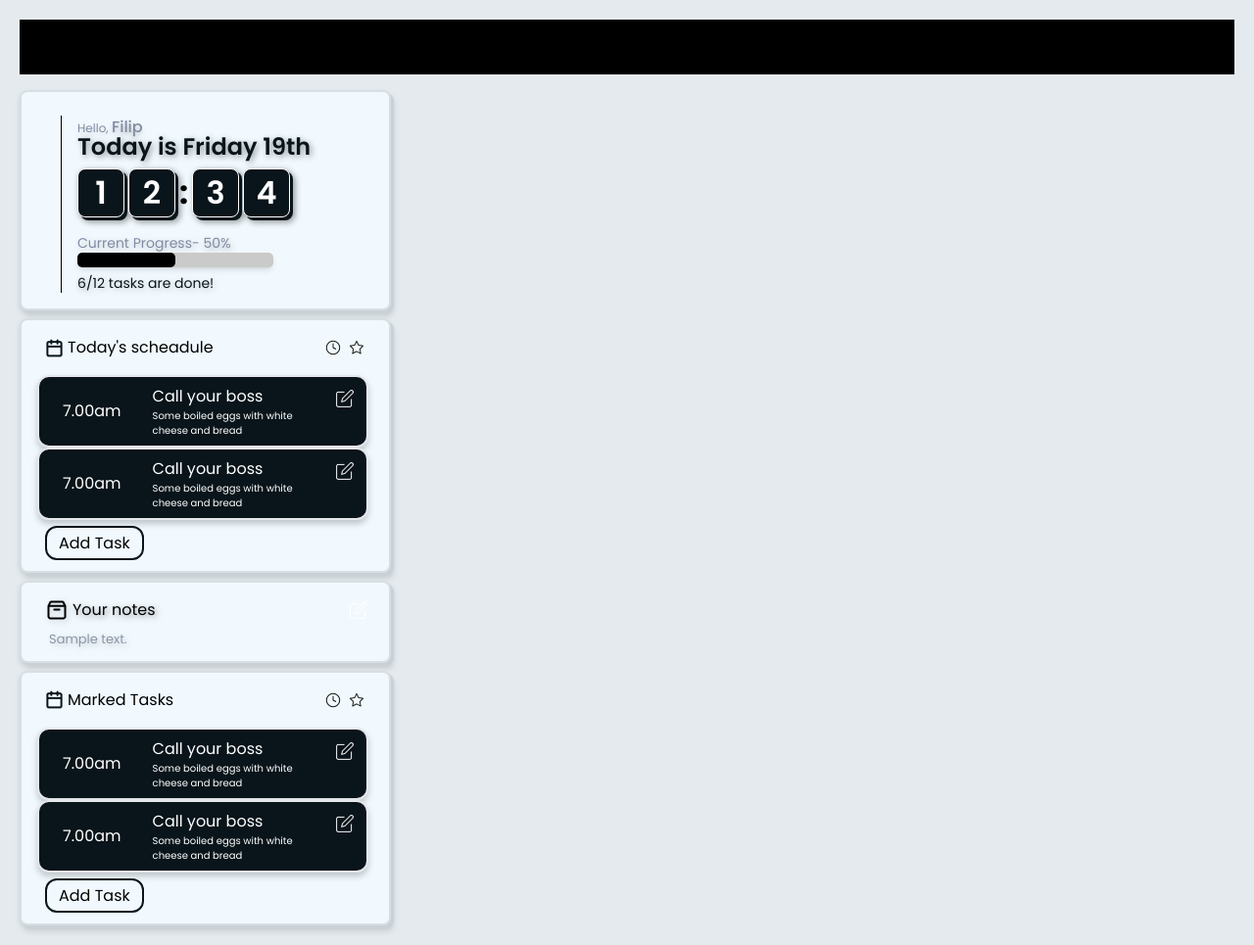
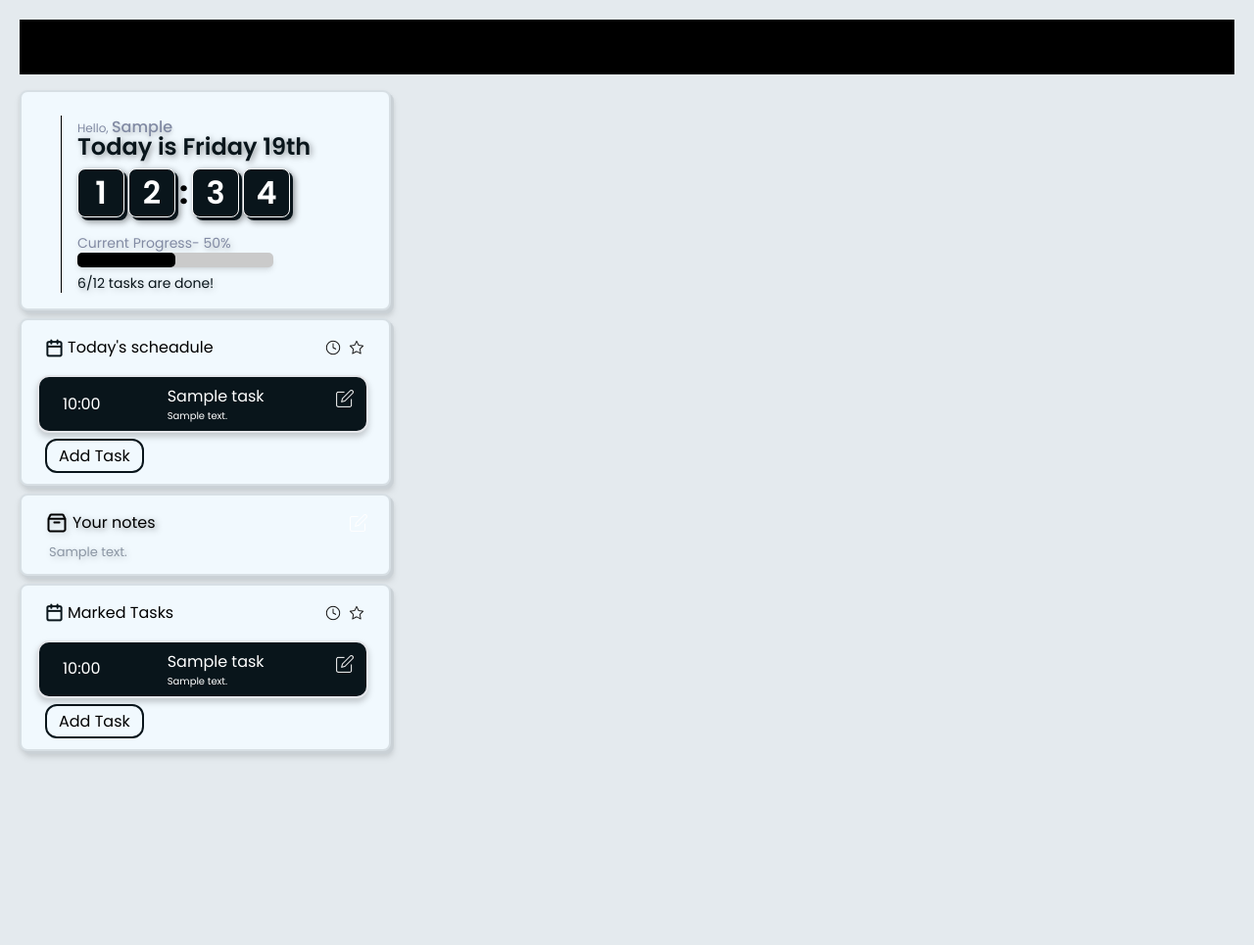
Before and after one commit to v1cttorr/django-todo, a Django app: page /room/1/ in a window 1280 px wide. Shown: the whole page at 98% size. After the commit the page ends 774 px from the top, so only its background shows below. Run offline with Django 5.2, Linux system fonts and the light colour scheme; a user stored in the database is signed in; tables that the repository leaves empty hold one stand-in row (values such as "Sample post"); some libraries are stand-ins or nearby versions.

Commit message:
display tasks in html

```diff
--- a/static/js/getTasks.js
+++ b/static/js/getTasks.js
@@ -5,9 +5,29 @@ function getMarkedTasks(sort) {
         type: 'GET',
         success: function(data) {
             let taskIteration = 0;
+            $('#markedlist').html('');
+
             data.marked_tasks.forEach(function (task) {
                 if(taskIteration <= 1){
-                    console.log(task)
+                    var dateObj = new Date(task.date);
+                    var hours = dateObj.getHours();
+                    var minutes = dateObj.getMinutes();
+                    var formattedTime = hours.toString().padStart(2, '0') + ":" + minutes.toString().padStart(2, '0');
+
+                    $('#markedlist').append(`
+                    <div name="task" class="border-2 rounded-[12px] text-white flex flex-row justify-between gap-2 bg-[#09151B]" style="filter: drop-shadow(0px 4px 3px rgba(0, 0, 0, 0.2));">
+                        <div name="time" class="flex justify-center items-center">
+                            <p class="p-2 ml-4">${formattedTime}</p>
+                        </div>
+                        <div name="titleAndDescription" class="flex flex-col p-2">
+                            <p name="title">${task.title}</p>
+                            <p name="description" class="text-[10px] max-w-[150px]">${task.description}</p>
+                        </div>
+                        <div name="edit" class="m-3">
+                            <a href="#"><img src="${editImage}"></a>
+                        </div>
+                    </div>
+                    `)
                 }
 
                 taskIteration++;
@@ -22,24 +42,30 @@ function getTasksForSchedule(sort){
         url: 'get-tasks/?sort=' + sort,
         type: 'GET',
         success: function(data) {
-            // $('#tasks').html('');
+            $('#tasklist').html('');
             let taskIteration = 0;
             data.tasks.forEach(function (task) {
 
-                //******** START TASK DIV ********
-                // $('#tasks').append(
-                //     `<div id="taskID${task.id}" onchange='completeTask(${task.id}, "task")'>` +
-                //         '<h2 class="title">' + task.title + '</h2>' +
-                //         '<h4 class="desc">' + task.description + '</h4>' +
-                //         '<h4 class="date">' + task.date + '</h4>' +
-                //         '<h4 class="importance">' + task.importance + '</h4>' +
-                //         '<input class="checkbox" type="checkbox" id="check' + task.id + '" ><br><br>' +
-                //         '<hr>' +
-                //     '</div>'
-                // );
+                if(taskIteration <= 1){
+                    var dateObj = new Date(task.date);
+                    var hours = dateObj.getHours();
+                    var minutes = dateObj.getMinutes();
+                    var formattedTime = hours.toString().padStart(2, '0') + ":" + minutes.toString().padStart(2, '0');
 
-                if(taskIteration <= 1){
-                    console.log(task)
+                    $('#tasklist').append(`
+                        <div name="task" class="border-2 rounded-[12px] text-white flex flex-row justify-between gap-2 bg-[#09151B]" style="filter: drop-shadow(0px 4px 3px rgba(0, 0, 0, 0.2));">
+                            <div name="time" class="flex justify-center items-center">
+                                <p class="p-2 ml-4">${formattedTime}</p>
+                            </div>
+                            <div name="titleAndDescription" class="flex flex-col p-2">
+                                <p name="title">${task.title}</p>
+                                <p name="description" class="text-[10px] max-w-[150px]">${task.description}</p>
+                            </div>
+                            <div name="edit" class="m-3">
+                                <a href="#"><img src="${editImage}"></a>
+                            </div>
+                        </div>
+                    `)
                 }
                 taskIteration++;
             })
--- a/templates/room.html
+++ b/templates/room.html
@@ -188,6 +188,9 @@
 
     <!-- ************** TASKS DIV **************** -->
     <!--<div id="tasks"></div>-->
+    <script>
+        var editImage = "{% static 'img/edit.png' %}";
+    </script>
 
     <script src="{% static 'js/getTasks.js' %}"></script>
 
@@ -202,7 +205,7 @@
                     <div name="helloUserAndClock-content" class="flex flex-col w-[90%] ml-10 justify-center m-10 mt-6 mb-4 border-l border-l-black pt-0 pr-10">
                         <div name="helloUserAndDate" class="flex flex-col justify-start ml-4">
 
-                            <p name="helloUser" class="font-Poppins text-[12px] text-[#818AA3] m-0 drop-shadow-md">Hello, <span class="font-medium text-[16px] drop-shadow-md">Filip</span></p> <!--Pobierz użytkownika z bazy-->
+                            <p name="helloUser" class="font-Poppins text-[12px] text-[#818AA3] m-0 drop-shadow-md">Hello, <span class="font-medium text-[16px] drop-shadow-md">{{request.user.first_name}}</span></p> <!--Pobierz użytkownika z bazy-->
                             <p name="date" class="text-[#09151B] text-[24px] font-semibold mt-[-10px]" style="filter: drop-shadow(2px 2px 3px rgba(0, 0, 0, 0.4));">Today is Friday 19th</p> <!--Data-->
 
                         </div>
@@ -287,7 +290,8 @@
                                 </div>
                             </div>
                         </div>
-                        <div name="tasks" class="flex flex-col w-[90%] ml-4 justify-center mt-4">
+                        <!-- <div id="tasklist"> -->
+                            <div id="tasklist" name="tasks" class="flex flex-col w-[90%] ml-4 justify-center mt-4">
                                 <div name="task" class="border-2 rounded-[12px] text-white flex flex-row justify-between gap-2 bg-[#09151B]" style="filter: drop-shadow(0px 4px 3px rgba(0, 0, 0, 0.2));">
                                     <div name="time" class="flex justify-center items-center">
                                         <p class="p-2 ml-4">7.00am</p>
@@ -313,6 +317,7 @@
                                     </div>
                                 </div>
                             </div>
+                        <!-- </div> -->
                         <div name="addTask" class="ml-6 mt-3 mb-4">
                             <a href="#" class="rounded-xl border-2 border-[#09151B] p-1 pl-3 pr-3">Add Task</a>
                         </div>
@@ -348,14 +353,9 @@
                                     <button onclick="getMarkedTasks('importance')"><img src="{% static 'img/star.png' %}"></button>
                                 </div>
                             </div>
-                            <script>
-                                //TODO write this to html
-                                getTasksForSchedule('date')
-                                getMarkedTasks('date')
-                            </script>
                         </div>
-                        <div name="tasks" class="flex flex-col w-[90%] ml-4 justify-center mt-4">
-                            <div name="task" class="border-2 rounded-[12px] text-white flex flex-row justify-between gap-2 bg-[#09151B]" style="filter: drop-shadow(0px 4px 3px rgba(0, 0, 0, 0.2));">
+                        <div id="markedlist" name="tasks" class="flex flex-col w-[90%] ml-4 justify-center mt-4">
+                            <!-- <div name="task" class="border-2 rounded-[12px] text-white flex flex-row justify-between gap-2 bg-[#09151B]" style="filter: drop-shadow(0px 4px 3px rgba(0, 0, 0, 0.2));">
                                 <div name="time" class="flex justify-center items-center">
                                     <p class="p-2 ml-4">7.00am</p>
                                 </div>
@@ -378,12 +378,17 @@
                                 <div name="edit" class="m-3">
                                     <a href="#"><img src="{% static 'img/edit.png' %}"></a>
                                 </div>
-                            </div>
+                            </div> -->
                         </div>
                         <div name="addTask" class="ml-6 mt-3 mb-4">
                             <a href="#" class="rounded-xl border-2 border-[#09151B] p-1 pl-3 pr-3">Add Task</a>
                         </div>
                     </div>
+                    <script>
+                        //TODO write this to html
+                        getTasksForSchedule('date')
+                        getMarkedTasks('date')
+                    </script>
                 </div>
             </div>
         </div>
```
Lines whose indentation alone changed are shown as unchanged.
